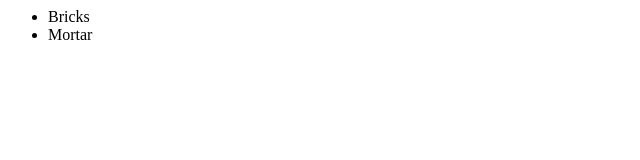
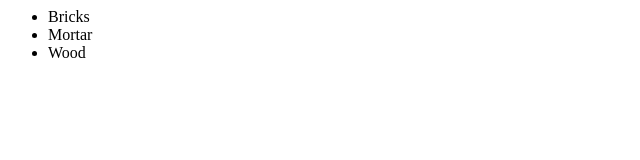
Before and after one commit to Gaberiel2296/EDXLecture0WebApp, a plain HTML site: page index.htm in a window 1280 px wide. Shown: the full height of the page, 0-640 px from the left. Drawn offline with Linux system fonts and the light colour scheme.

Commit message:
Added a list item

```diff
--- a/index.htm
+++ b/index.htm
@@ -3,6 +3,7 @@
 <UL>
   <LI>Bricks</LI>
   <LI>Mortar</LI>
+  <LI>Wood</LI>
 </UL>
 </body>
 </html>
```
